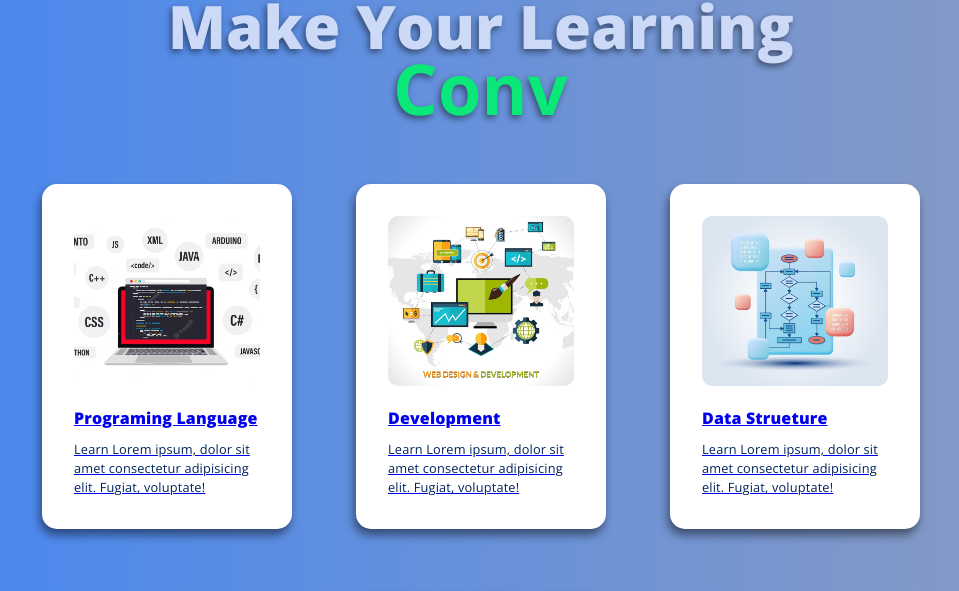
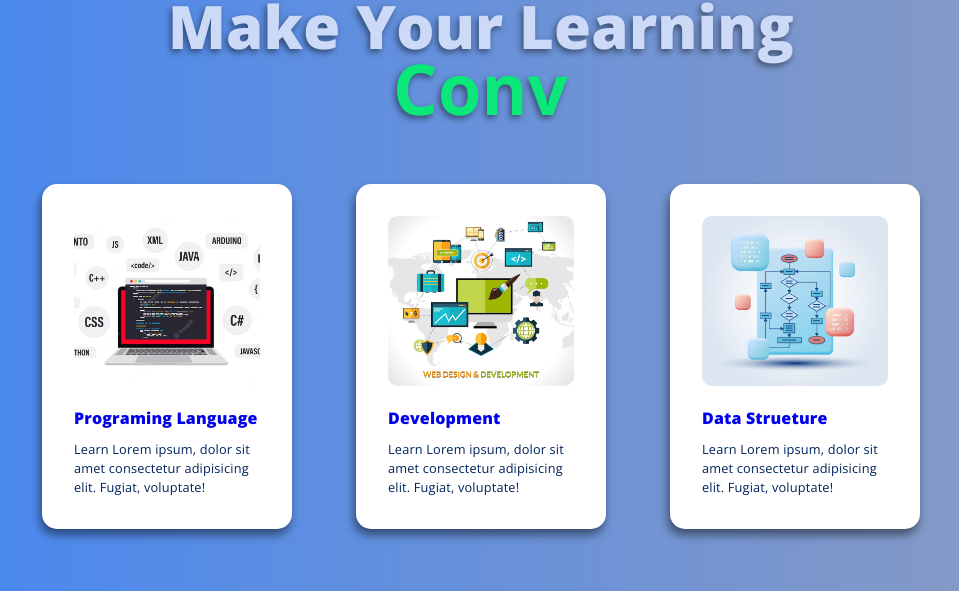
Before and after one commit to gaurbprajapati/Campus-post, a React (Create React App) app: page / in a window 1280 px wide. Shown: the part 1005-1596 px from the top of the page, without its empty margins (159-1118 px from the left). Built offline with nearby package versions, Linux system fonts and the light colour scheme.

Commit message:
css improvement

```diff
--- a/src/Components/Maincard/Maincard.jsx
+++ b/src/Components/Maincard/Maincard.jsx
@@ -13,7 +13,7 @@ function Maincard(props) {
       <div className="body_main">
         {props.data?.map((dataval, index) => (
           <>
-            <Link to={dataval.link}>
+            <Link className="links" to={dataval.link}>
               <motion.div
                 whileInView={{ opacity: 1 }}
                 whileHover={{ scale: 1.1 }}
--- a/src/Components/Maincard/Maincard.scss
+++ b/src/Components/Maincard/Maincard.scss
@@ -12,6 +12,10 @@
     align-items: flex-start;
     flex-wrap: wrap;
     margin-top: 2rem;
+
+    .links{
+      text-decoration: none;
+    }
   }
 
 
```
